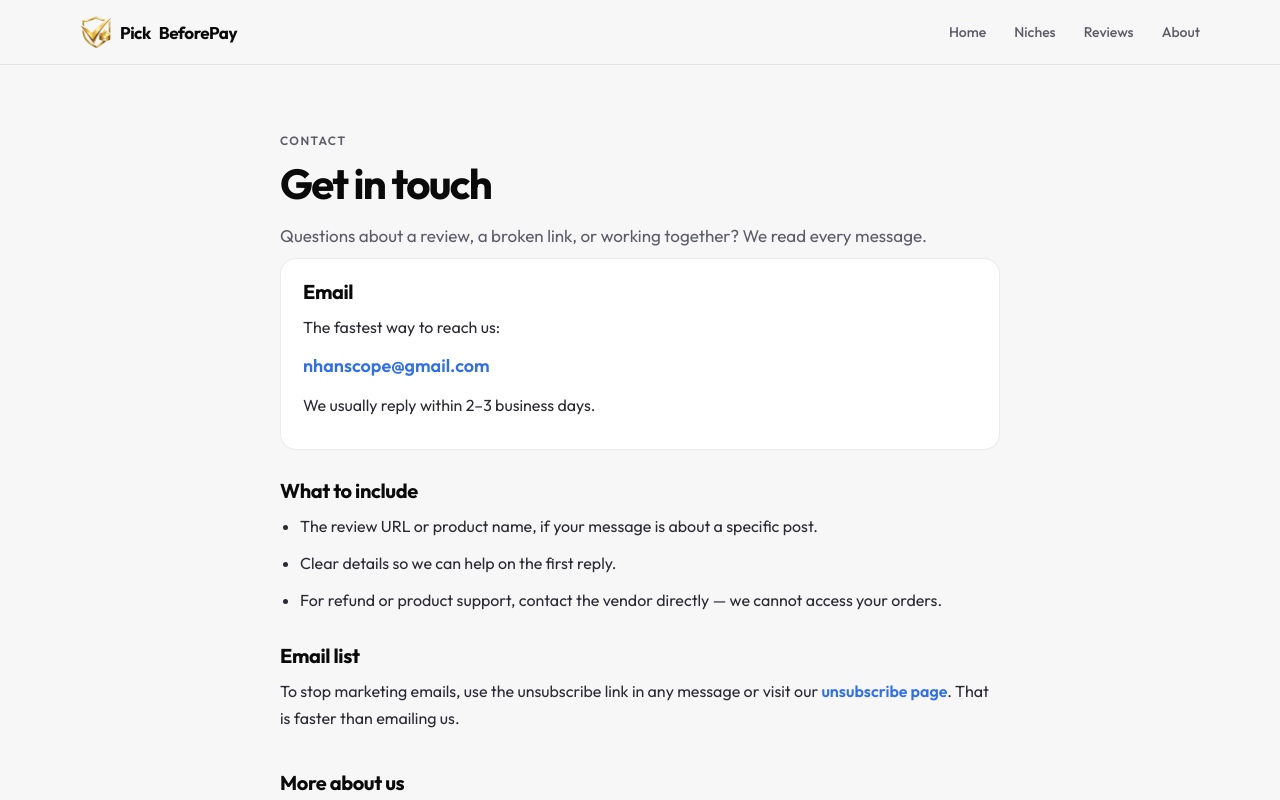
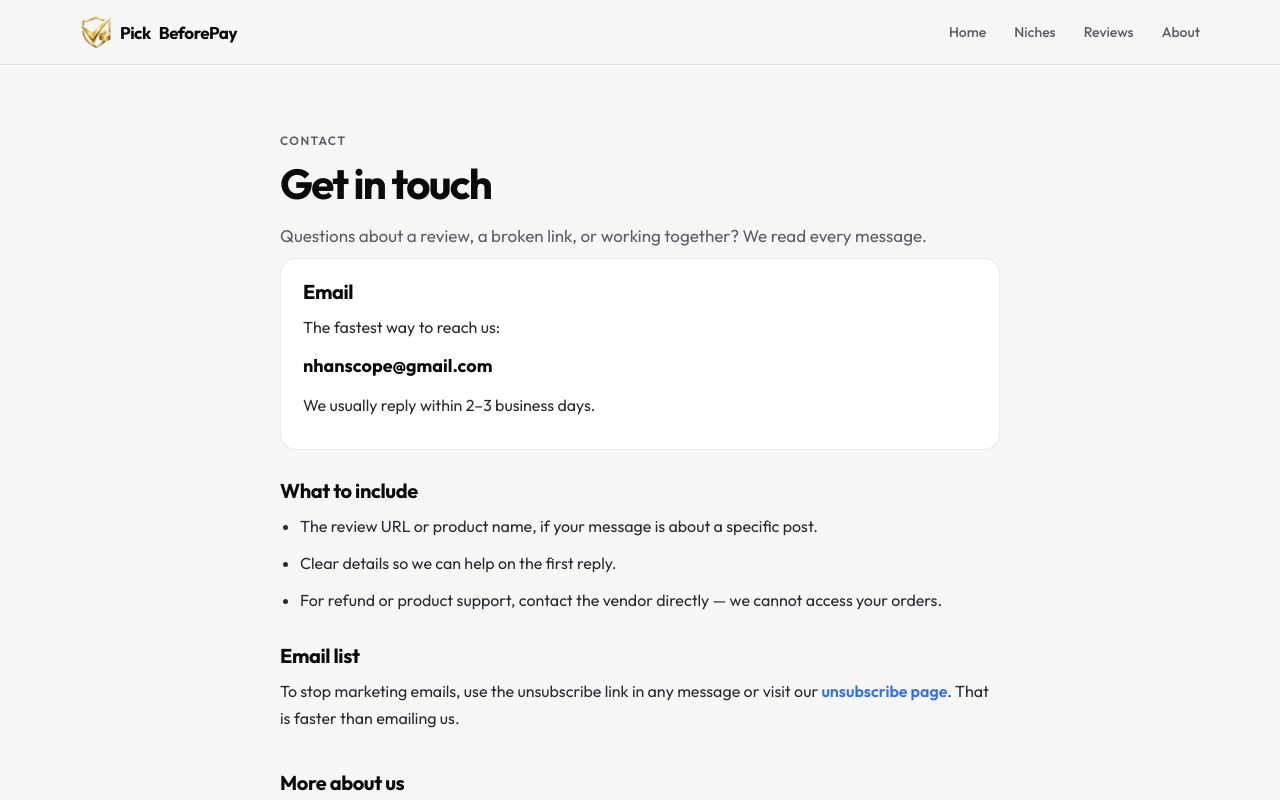
Before and after one commit to launchvibelab-stack/pick-before-pay, a Next.js app: page /contact in a window 1280 px wide. Shown: the top 800 px of the page. Built offline with nearby package versions, Linux system fonts and the light colour scheme; no server answers; the database is empty.

Commit message:
Contact page: show email as plain text to avoid Cloudflare mailto 404
Co-authored-by: Cursor <cursoragent@cursor.com>

```diff
--- a/app/contact/page.tsx
+++ b/app/contact/page.tsx
@@ -27,9 +27,8 @@ export default function ContactPage() {
           The fastest way to reach us:
         </p>
         <p>
-          <a href={`mailto:${CONTACT_EMAIL}`} className="contact-email">
-            {CONTACT_EMAIL}
-          </a>
+          {/* Plain text on purpose: Cloudflare Email Obfuscation rewrites mailto: to a 404 /cdn-cgi link */}
+          <span className="contact-email">{CONTACT_EMAIL}</span>
         </p>
         <p className="muted-line">
           We usually reply within 2–3 business days.
--- a/app/globals.css
+++ b/app/globals.css
@@ -949,12 +949,8 @@ footer,
   display: inline-block;
   font-size: 18px;
   font-weight: 650;
-  color: var(--focus);
-  text-decoration: none;
-}
-.contact-email:hover {
-  text-decoration: underline;
-  text-underline-offset: 3px;
+  color: var(--text);
+  user-select: all;
 }
 .footer-disclaimer a {
   color: var(--focus);
```
